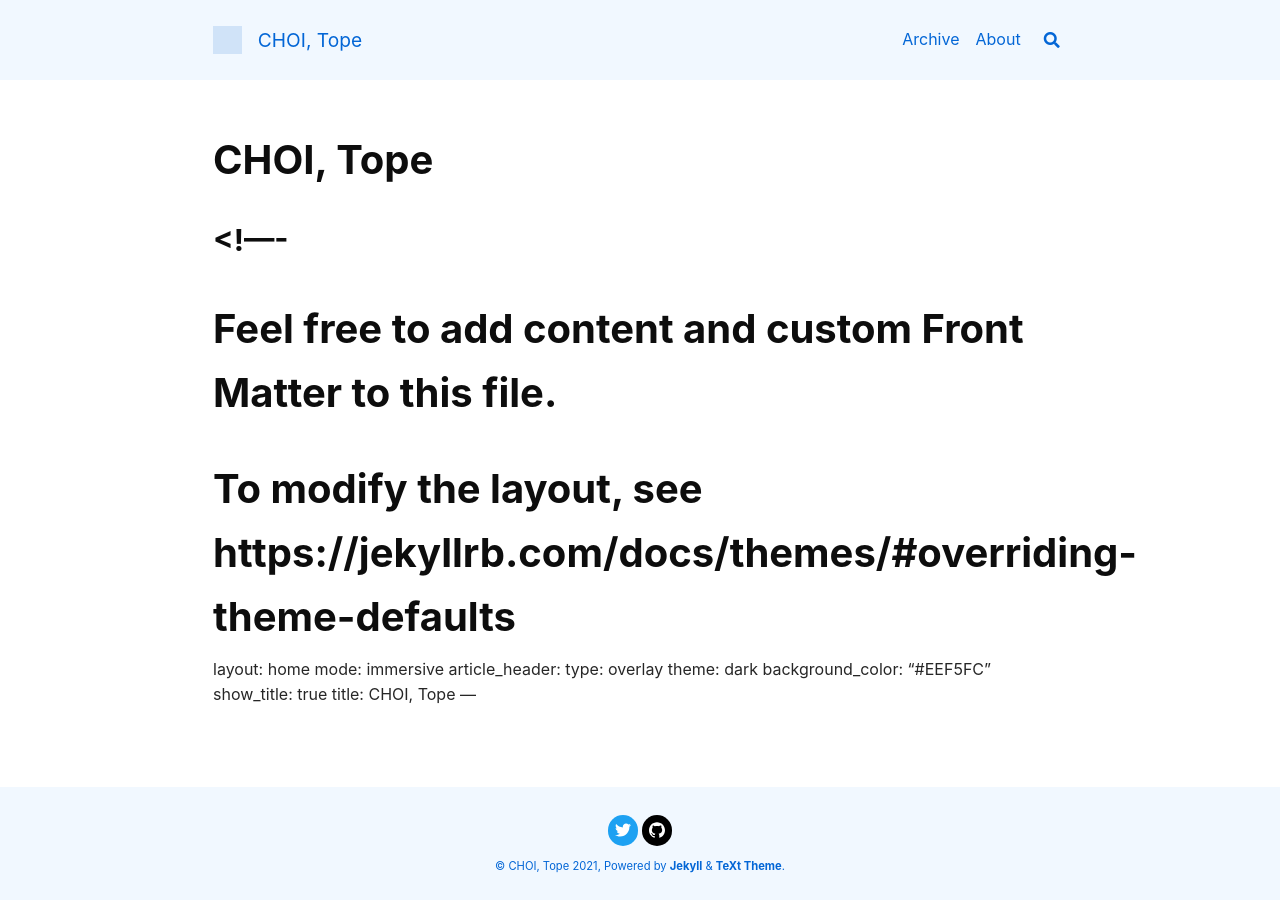
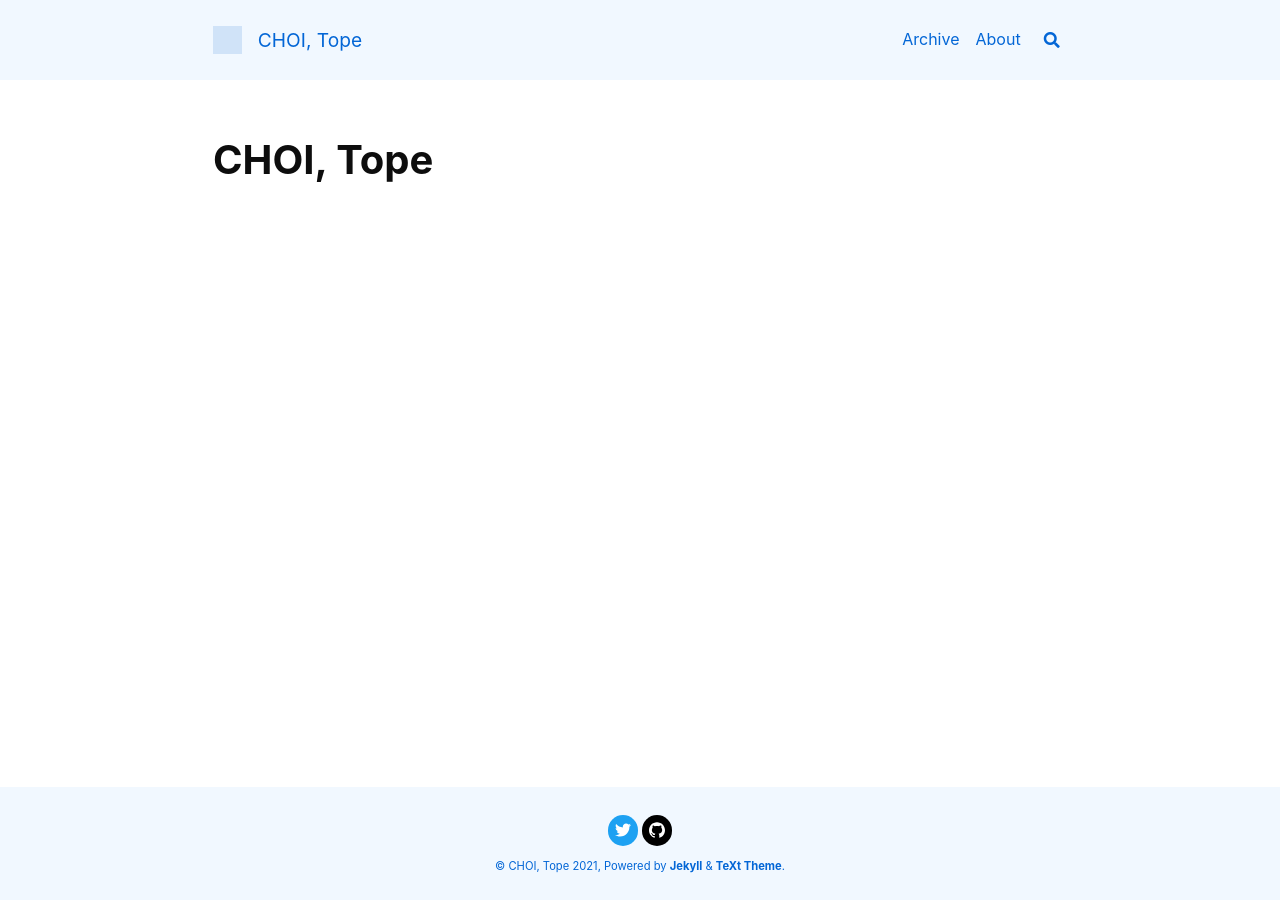
Before and after one commit to gaba-tope/gaba-tope.github.io, a Jekyll site: the page built from index.markdown, in a window 1280 px wide. Built offline with Jekyll 4.4.1, drawn with Linux system fonts in a browser that asks for light colours; nearby versions of some CDN libraries; some web fonts are replaced; the list of posts is cut into pages by our own code.

Commit message:
Commented script deleted

```diff
--- a/index.markdown
+++ b/index.markdown
@@ -5,29 +5,3 @@ articles:
 show_title: true
 title: CHOI, Tope
 ---
-
->
-<!------
-article_header:
-    type: overlay
-    theme: dark
-background_color: "#EEF5FC"
-show_title: true
-title: CHOI, Tope
----->
-
-<!----
----
-# Feel free to add content and custom Front Matter to this file.
-# To modify the layout, see https://jekyllrb.com/docs/themes/#overriding-theme-defaults
-
-layout: home
-mode: immersive
-article_header:
-    type: overlay
-    theme: dark
-background_color: "#EEF5FC"
-show_title: true
-title: CHOI, Tope
----
->
```
